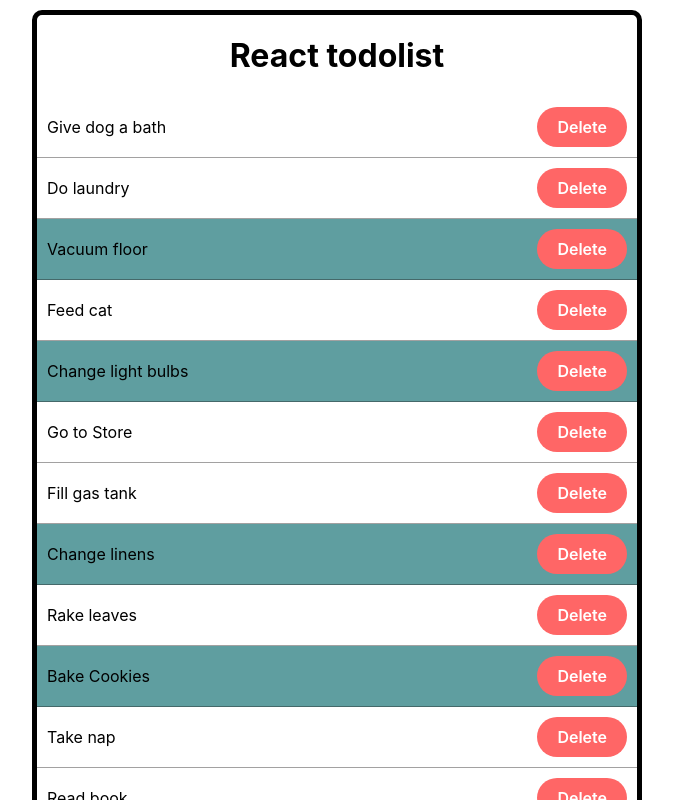
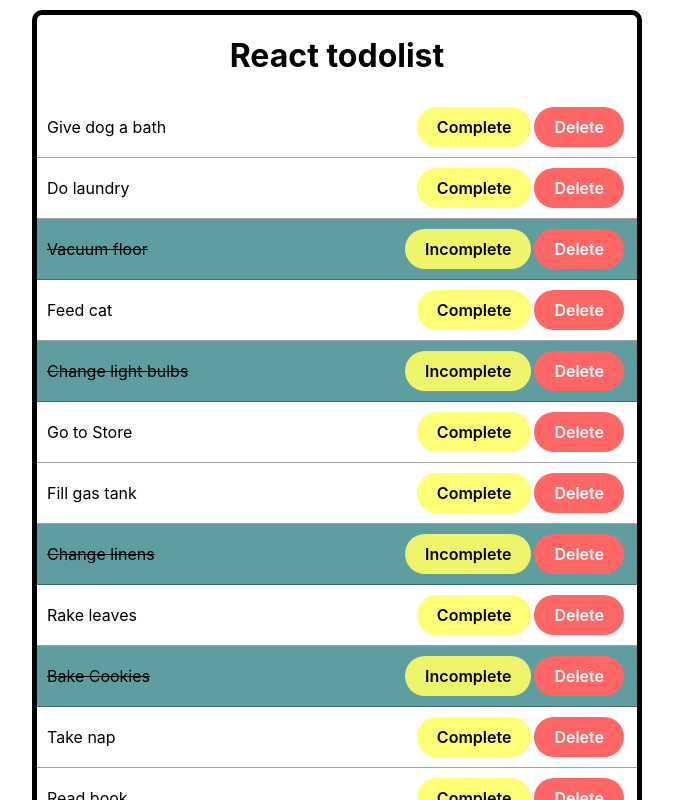
Before and after one commit to rijalBinHusen/vite-react-todolist, a React (Vite) app: page / in a window 1280 px wide. Shown: the top 800 px of the page, without its empty margins (303-976 px from the left). Built offline with nearby package versions, Linux system fonts and the light colour scheme.

Commit message:
success toggle complete and delete todo

```diff
--- a/src/App.css
+++ b/src/App.css
@@ -1,40 +1,5 @@
 .App {
   text-align: center;
-}
-
-.App-logo {
-  height: 40vmin;
-  pointer-events: none;
-}
-
-@media (prefers-reduced-motion: no-preference) {
-  .App-logo {
-    animation: App-logo-spin infinite 20s linear;
-  }
-}
-
-.App-header {
-  background-color: #282c34;
-  min-height: 100vh;
-  display: flex;
-  flex-direction: column;
-  align-items: center;
-  justify-content: center;
-  font-size: calc(10px + 2vmin);
-  color: white;
-}
-
-.App-link {
-  color: #61dafb;
-}
-
-@keyframes App-logo-spin {
-  from {
-    transform: rotate(0deg);
-  }
-  to {
-    transform: rotate(360deg);
-  }
 }
 
 button {
@@ -58,11 +23,12 @@ button {
 }
 
 .todo:hover {
-  background-color: darkgray;
+  background-color: lightgray;
 }
 
 .complete {
   background-color: cadetblue;
+  text-decoration: line-through;
 }
 
 .todo-list-board {
--- a/src/App.jsx
+++ b/src/App.jsx
@@ -29,7 +29,7 @@ function App() {
   // delete particular todo
   function deleteTodo(id) {
     let filter = todo.filter((task) => {
-      return task.id !== id
+      return task.id !== +id
     })
     setTodo(filter)
   }
--- a/src/components/elements/Button/index.css
+++ b/src/components/elements/Button/index.css
@@ -25,7 +25,8 @@
   user-select: none;
   -webkit-user-select: none;
   vertical-align: middle;
-  color: #ffffff
+  color: #ffffff;
+  margin-right: 3px;
 }
 
 .button-18:disabled {
--- a/src/components/elements/Button/index.jsx
+++ b/src/components/elements/Button/index.jsx
@@ -10,9 +10,8 @@ export default function Button(props) {
     if (props.isWarning) className.push("warning")
 
     return (
-        <div>
-            <button className={["button-18", className].join(" ")} role="button">{value}</button>
-        </div>)
+        <button id={props.id} onClick={props.onClick} className={["button-18", className].join(" ")} role="button">{value}</button>
+    )
 
 }
 
--- a/src/components/parts/Todo.jsx
+++ b/src/components/parts/Todo.jsx
@@ -6,19 +6,36 @@ export default function Todo(props) {
     const { todo } = props;
     const handleClick = (e) => {
         e.preventDefault()
-        props.toggle(e.currentTarget.id)
+        // toggle complete
+        if (e.currentTarget.className.includes("warning")) {
+            props.toggle(e.currentTarget.id)
+        }
+        // delete todo
+        else if (e.currentTarget.className.includes("danger")) {
+            props.delete(e.currentTarget.id)
+        }
     }
 
     return (
         <div
             className={todo.complete ? "todo" : "todo complete"}
-            onClick={handleClick}
-            id={todo.id}
-            value={todo.id}
         >
             {todo.task}
             <span style={{ marginLeft: "auto" }}>
-                <Button isDanger={true} value="Delete" />
+
+                <Button
+                    isWarning
+                    value={todo.complete ? "Complete" : "Incomplete"}
+                    onClick={handleClick}
+                    id={todo.id}
+                />
+
+                <Button
+                    isDanger
+                    value="Delete"
+                    onClick={handleClick}
+                    id={todo.id}
+                />
             </span>
         </div>
     )
--- a/src/components/parts/TodoList.jsx
+++ b/src/components/parts/TodoList.jsx
@@ -10,7 +10,7 @@ export default function TodoList(props) {
             {list.map((todo) => {
                 return (
                     <div key={todo.id}>
-                        <Todo todo={todo} toggle={props.handleToggle} />
+                        <Todo todo={todo} delete={props.deleteTodo} toggle={props.handleToggle} />
                     </div>
                 )
             }
```
